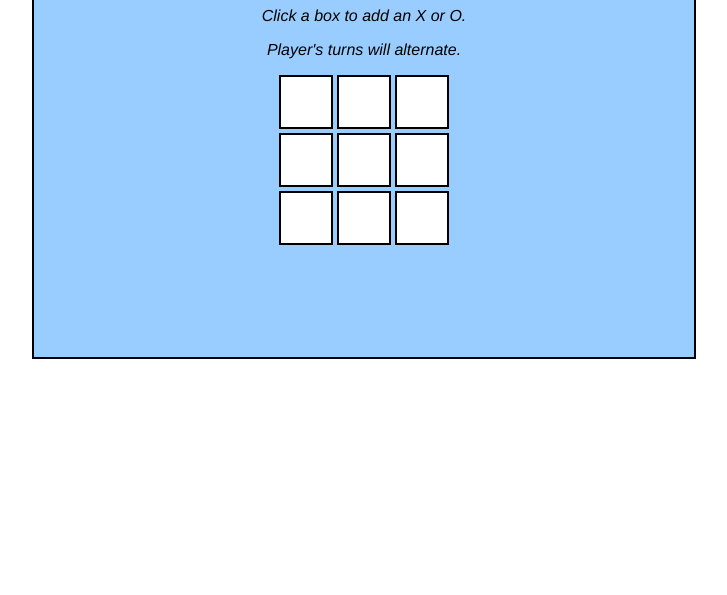
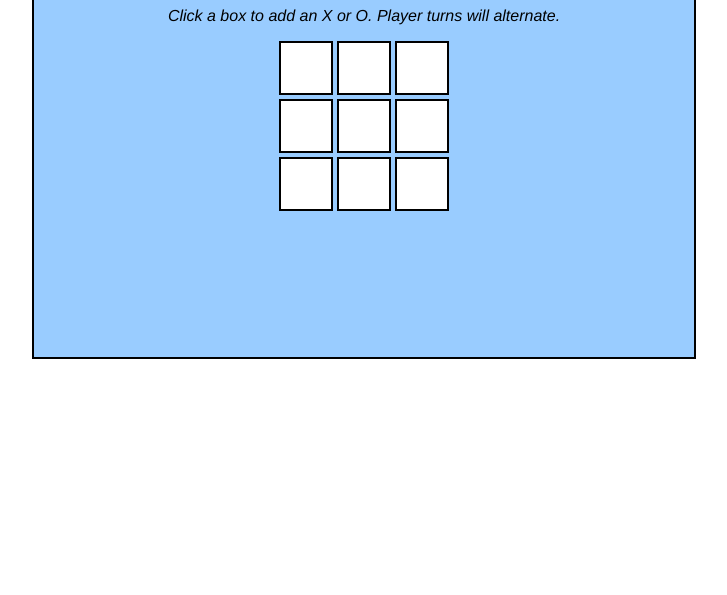
Before and after one commit to hlpetway/tic-tac-toe, a plain HTML site: page index.html in a window 1280 px wide. Shown: the part 205-800 px from the top of the page, without its empty margins (276-1003 px from the left). Drawn offline with Linux system fonts and the light colour scheme.

Commit message:
consolidating text into one paragraph

```diff
--- a/index.html
+++ b/index.html
@@ -15,8 +15,7 @@
     <div id="playArea">
 
       <h1>Basic Tic-Tac-Toe</h1>
-      <p>Click a box to add an X or O.</p>
-      <p>Player's turns will alternate.</p>
+      <p>Click a box to add an X or O. Player turns will alternate.</p>
 
       <div class="top-row">
 
```
